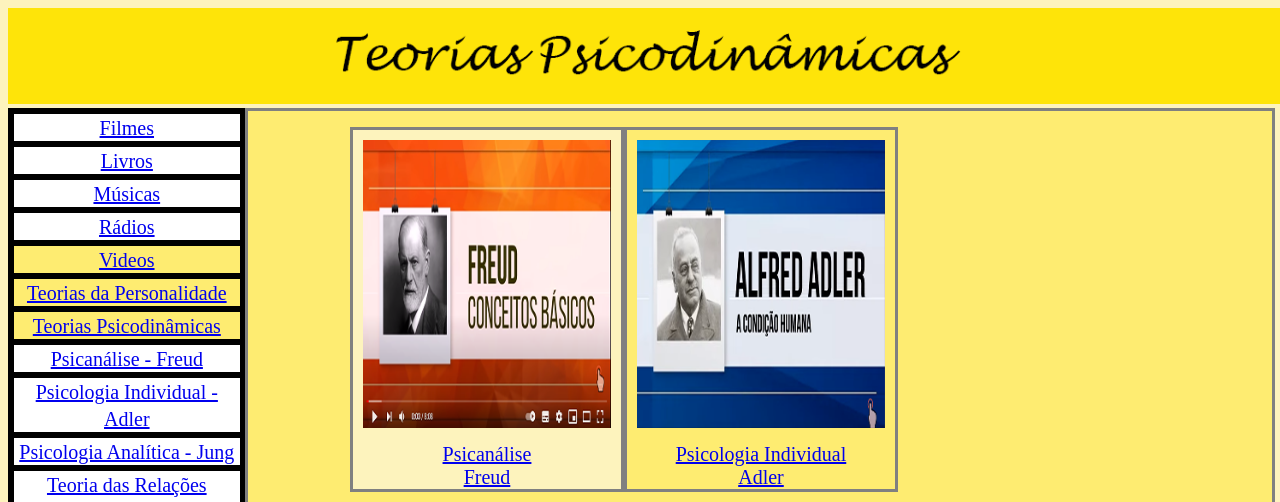
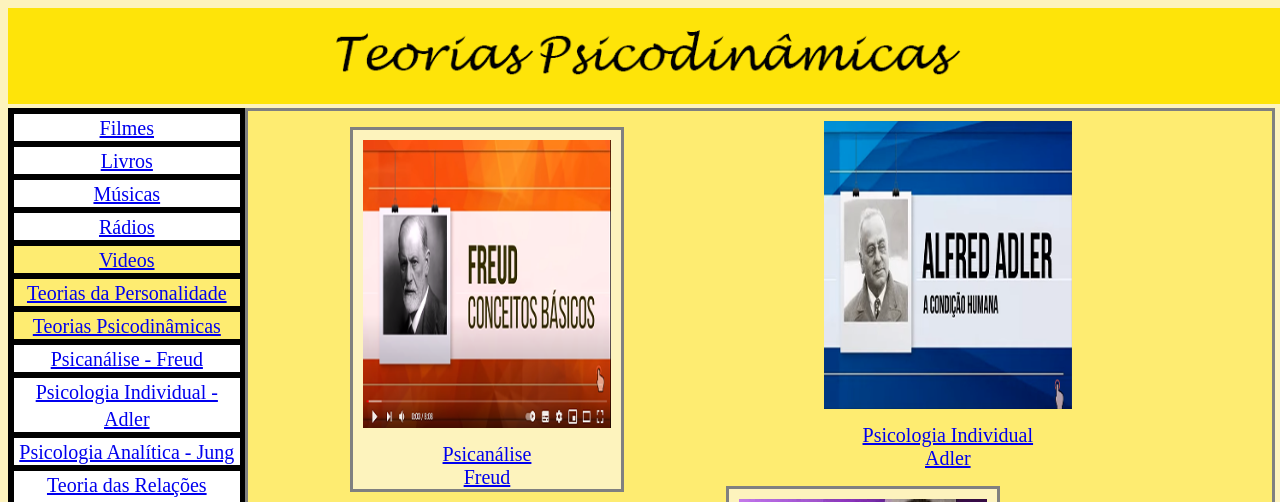
Before and after one commit to ricardoestevam1/Music-Player, a PHP site: page /Teoriaspsicodinamicas.html in a window 1280 px wide. Shown: the top 502 px of the page. Run offline with PHP 8.4, Linux system fonts and the light colour scheme.

Commit message:
Update estilos.css

```diff
--- a/estilos.css
+++ b/estilos.css
@@ -874,7 +874,7 @@ margin-top: 1.6%;
 
 
 }
-#Psicologiaindividual{
+#Psicologiaindividual1{
     float: left;
 		margin-left: 10%;
 		border-style: solid;
```
